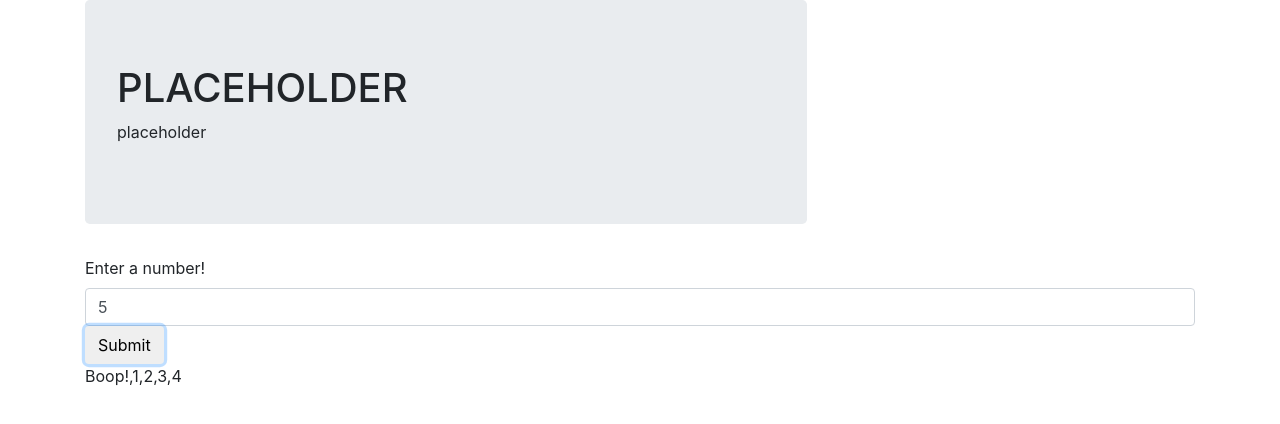
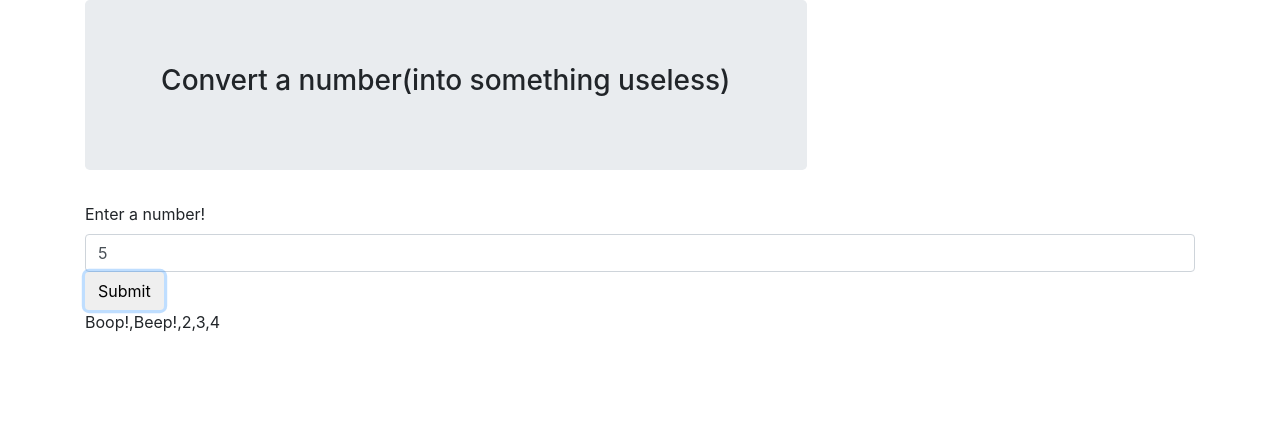
Before and after one commit to CappyVee/beep-boop-w3p, a plain HTML site: page index.html in a window 1280 px wide. Both pictures are taken after typing "5" into the empty fields and a click on the button "Submit". Drawn offline with nearby package versions, Linux system fonts and the light colour scheme.

Commit message:
working, but comparisons acting weird. have to compare to number then string, not sure why

```diff
--- a/css/styles.css
+++ b/css/styles.css
@@ -1,5 +1,6 @@
 .jumbotron {
   width: 65%;
+  text-align: center;
 }
 p {
   max-width: 55%;
--- a/index.html
+++ b/index.html
@@ -11,8 +11,7 @@
   <body>
     <div class="container">
       <div class="jumbotron">
-        <h1>PLACEHOLDER</h1>
-        <p>placeholder</p>
+        <h3>Convert a number(into something useless)</h3>
       </div>
       <div>
         <form id="inputForm">
--- a/js/scripts.js
+++ b/js/scripts.js
@@ -7,15 +7,15 @@
     }
     for (i = 0; i < number; i++) {
       numberArray.push(i);
-      numberArray.toString();
+      // numberArray.toString();
       // alert(numberArray);
     }//for loop1 end
       for (a = 0; a < numberArray.length; a++)
         if (numberArray[a] === 0){
           var numberArray = numberArray.toString();
           var numberArray = numberArray.split("0").join("Boop!");
-        } else if (numberArray[a] === 1){
-          var numberArray = numberArray.toString();
+        } else if (numberArray[a] === "1"){
+          // var numberArray = numberArray.toString();
           var numberArray = numberArray.split("1").join("Beep!")
         }
 
```
